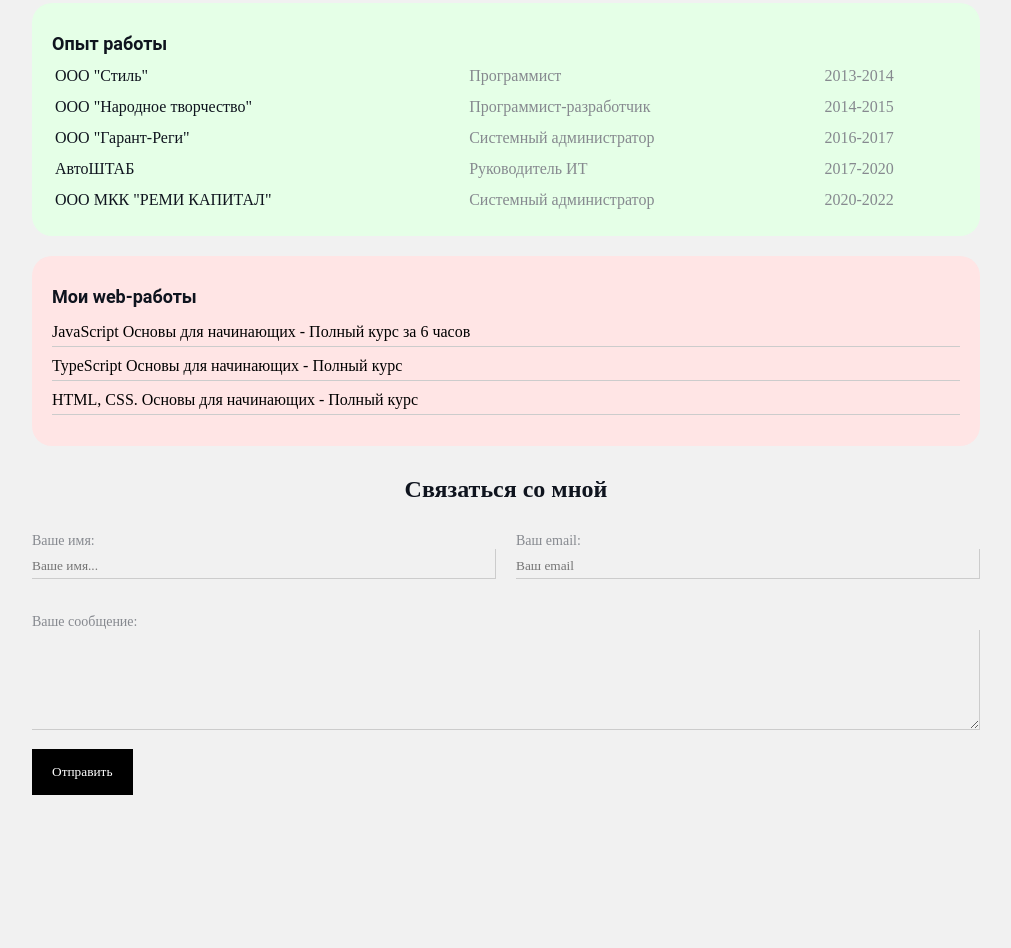
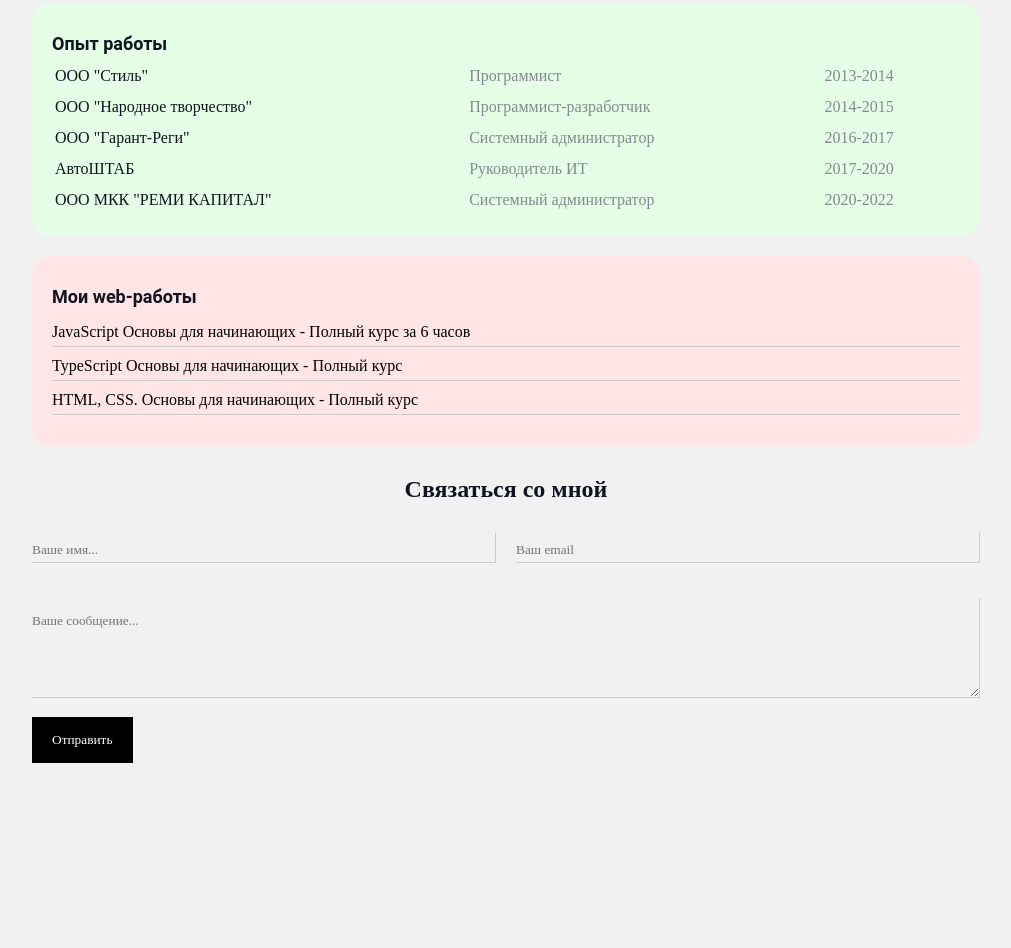
Before and after one commit to zhdanovsv78/css_resume, a plain HTML site: page index.html in a window 1280 px wide. Shown: the part 552-1500 px from the top of the page, without its empty margins (134-1145 px from the left). After the commit the page ends 1473 px from the top, so only its background shows below. Drawn offline with Linux system fonts and the light colour scheme.

Commit message:
Add files via upload

```diff
--- a/index.html
+++ b/index.html
@@ -82,20 +82,21 @@
 			<h2>Связаться со мной</h2>
 			<div class="row">
 				<div class="form-group name">
-					<label for="name">Ваше имя:</label>
+					<!-- <label for="name">Ваше имя:</label> -->
 					<input type="text" id="name" placeholder="Ваше имя...">
 				</div>
 				<div class="form-group email">
-					<label for="email">Ваш email:</label>
+					<!-- <label for="email">Ваш email:</label> -->
 					<input type="email" id="email" placeholder="Ваш email">
 				</div>
 			</div>
 			<div class="form-group">
-				<label for="text">Ваше сообщение:</label>
-				<textarea id="text" cols="15" rows="2"></textarea>
+				<!-- <label for="text">Ваше сообщение:</label> -->
+				<textarea id="text" cols="15" rows="2" placeholder="Ваше сообщение..."></textarea>
 			</div>
 
 			<input type="submit" class="btn" value="Отправить">
+
 
 			</form>
 		</div>
```
